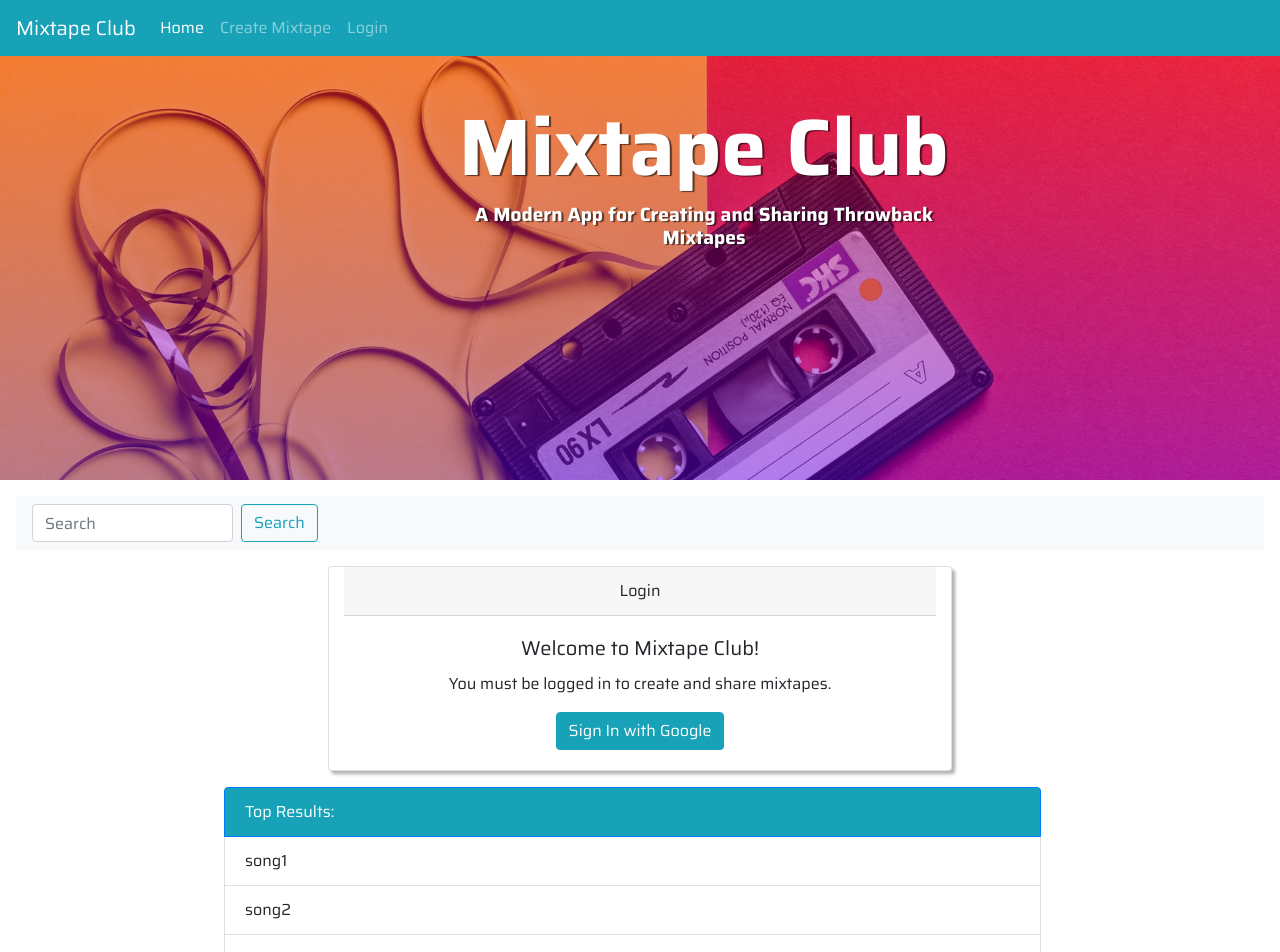
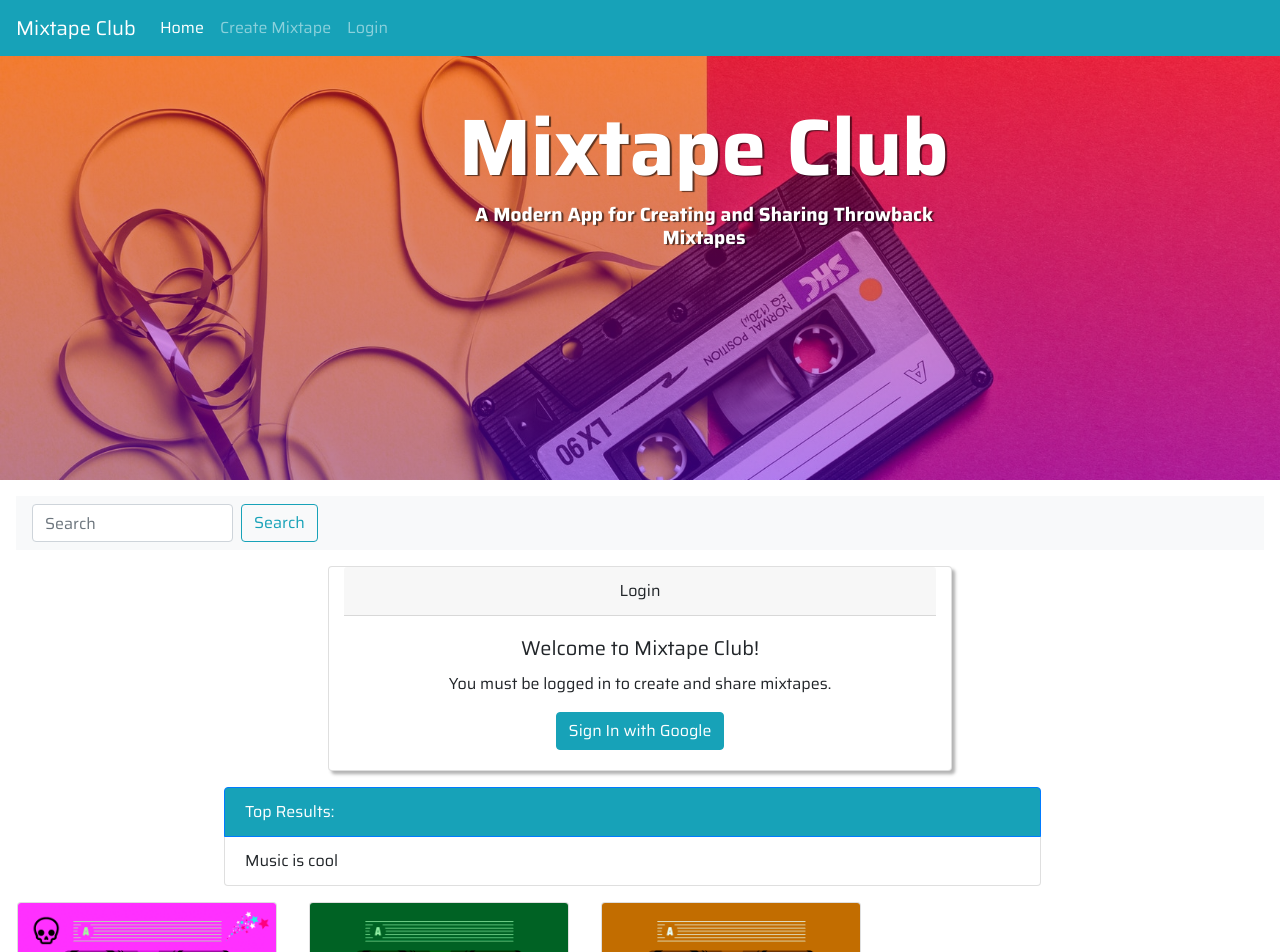
Before and after one commit to operation-sparkle/mixtape-club, a React app: page / in a window 1280 px wide. Shown: the top 952 px of the page. Built offline with nearby package versions, Linux system fonts and the light colour scheme; the HTML template or start-up script is replaced by a standard one.

Commit message:
Tweak SearchListItem and default input for searchResults in state

```diff
--- a/src/App.jsx
+++ b/src/App.jsx
@@ -17,7 +17,7 @@ class App extends React.Component {
         super(props);
 
         this.state = {
-            searchResults: ['song1', 'song2', 'song3'],
+            searchResults: [{snippet: {title: 'Music is cool'}}],
             query: '',
         }
         this.onSearch = this.onSearch.bind(this);
@@ -36,9 +36,9 @@ class App extends React.Component {
         axios.post('/search', {query})
         .then((response)=>{
             console.log(response);
-            debugger;
+            // debugger;
             this.setState({
-                searchResults : response.items,
+                searchResults : response.data.items,
             })
         })
         .catch((err)=> {
--- a/src/components/SearchListItem.jsx
+++ b/src/components/SearchListItem.jsx
@@ -3,7 +3,7 @@ import React from 'react';
 const SearchListItem = (props) => {
     const { searchResult } = props;
     return (
-        <li className="list-group-item search-item">{searchResult}</li>
+        <li className="list-group-item search-item">{searchResult.snippet.title}</li>
     )
 };
 
```
